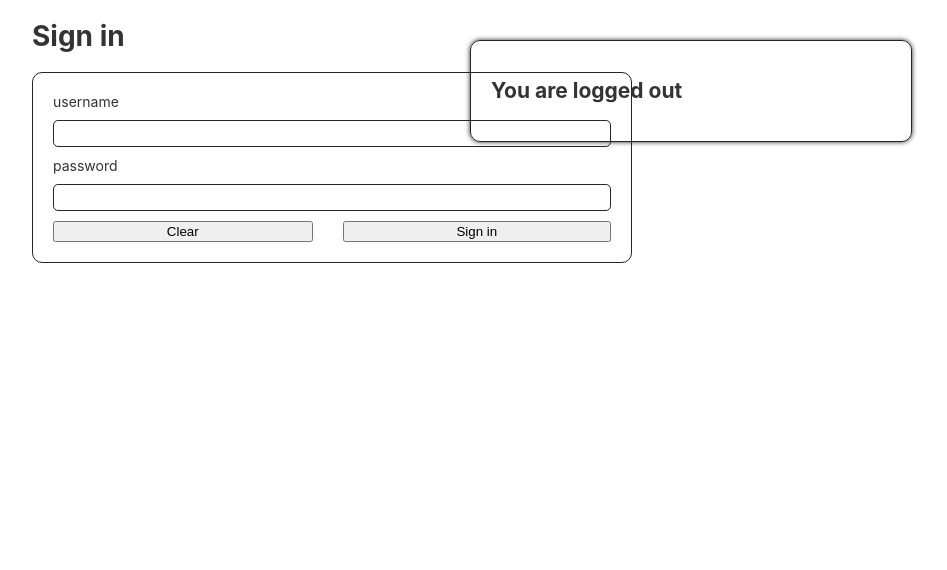
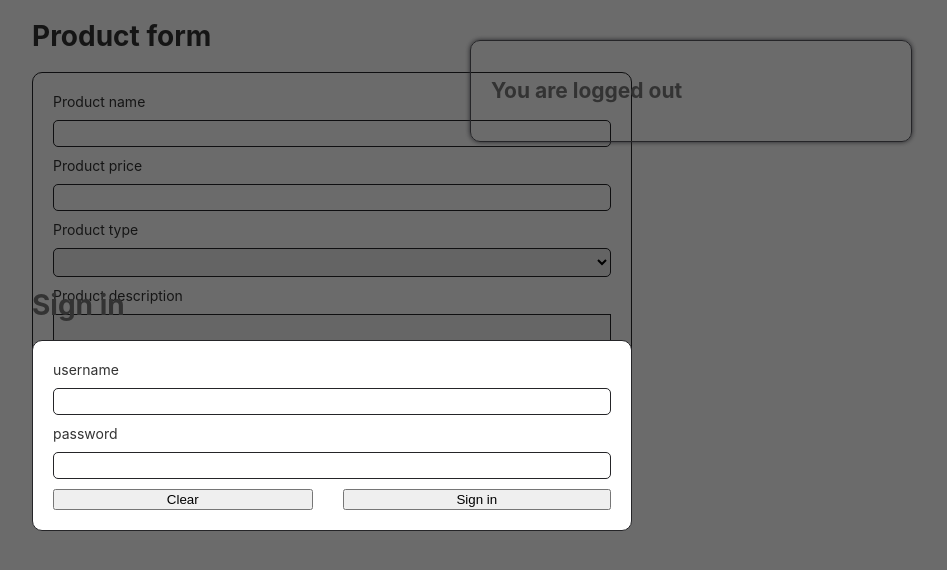
Before and after one commit to JoDiFo/auth-demo, an Angular app in the folder client/: page / in a window 1280 px wide. Shown: the top 570 px of the page, without its empty margins (308-1255 px from the left). Built offline with nearby package versions, Linux system fonts and the light colour scheme.

Commit message:
feat: make auth form as a modal

```diff
--- a/client/src/app/app.component.html
+++ b/client/src/app/app.component.html
@@ -1,4 +1,4 @@
-<app-product-form *ngIf="user" (onAction)="onUserAction()"></app-product-form>
+<app-product-form (onAction)="onUserAction()"></app-product-form>
 <app-auth-form *ngIf="!user" (submitUser)="handleSubmitUser($event)"></app-auth-form>
 <app-profile-popup
   [user]="user"
--- a/client/src/app/auth-form/auth-form.component.css
+++ b/client/src/app/auth-form/auth-form.component.css
@@ -1,6 +1,18 @@
 div.form-wrapper {
   margin-inline: auto;
   width: 600px;
+  position: relative;
+  z-index: 2;
+}
+
+div.background {
+  content: '';
+  position: fixed;
+  inset: 0;
+  background-color: #00000094;
+  display: flex;
+  justify-content: center;
+  align-items: center;
 }
 
 form {
@@ -10,6 +22,7 @@ form {
   border: 1px solid #252528;
   padding: 20px;
   border-radius: 10px;
+  background-color: #fff;
 }
 
 .button-wrapper {
--- a/client/src/app/auth-form/auth-form.component.html
+++ b/client/src/app/auth-form/auth-form.component.html
@@ -1,3 +1,4 @@
+<div class="background">
   <div class="form-wrapper">
     <h1>Sign in</h1>
     <form action="" *ngIf="!isLoading" (ngSubmit)="handleSubmit()">
@@ -14,3 +15,4 @@
     </form>
     <div *ngIf="isLoading">Loading...</div>
   </div>
+</div>
```
Lines whose indentation alone changed are shown as unchanged.
